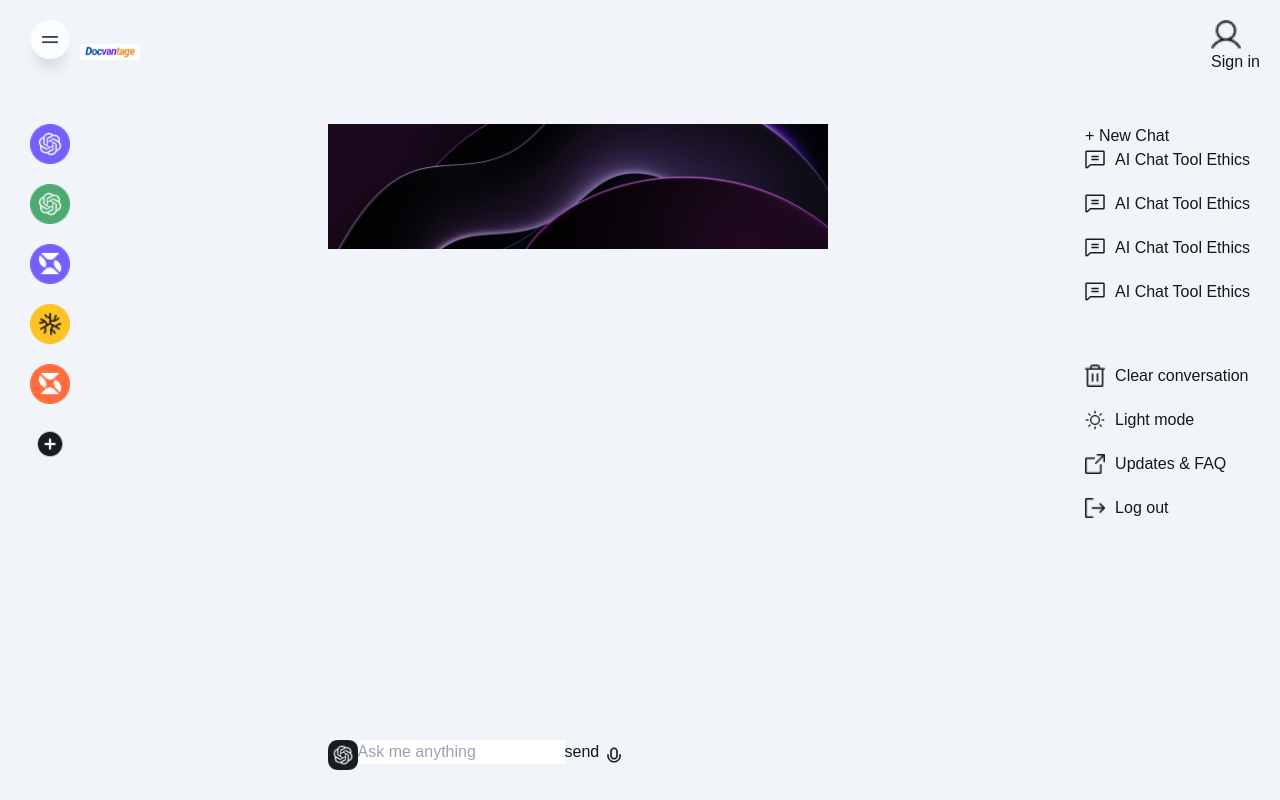
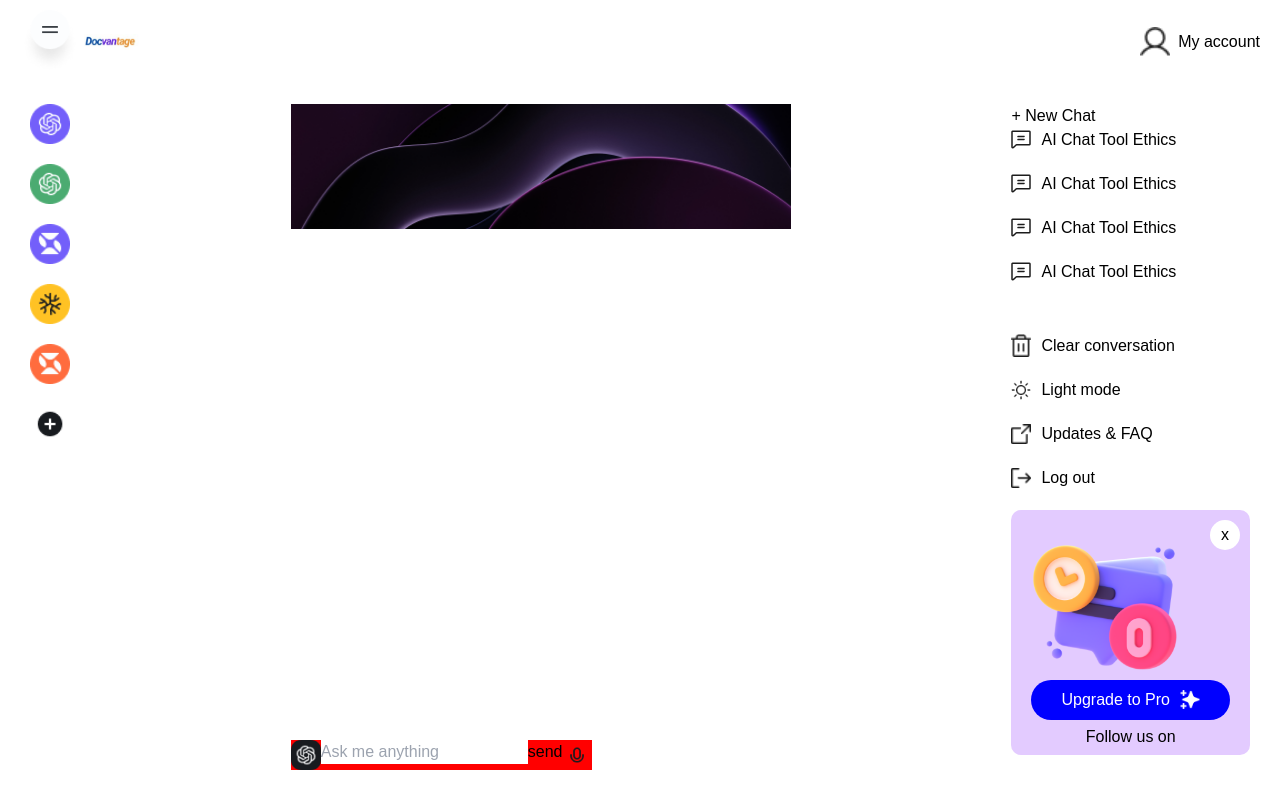
Before and after one commit to AdedayoDev/vectronWebApp, a Next.js app: page / in a window 1280 px wide. Built offline with nearby package versions, Linux system fonts and the light colour scheme.

Commit message:
commit changes

```diff
--- a/src/components/chat/Chat.jsx
+++ b/src/components/chat/Chat.jsx
@@ -7,7 +7,7 @@ export default function Chat() {
     <main>
       <section>
         <div className="chat-left">
-          <Link href="/" className='links'>
+          <Link href="/" className="links">
             <Image
               src="/assets/images/logo2.png"
               alt="Logo 2"
@@ -15,7 +15,7 @@ export default function Chat() {
               height={40}
             />
           </Link>
-          <Link href="/" className='links'>
+          <Link href="/" className="links">
             <Image
               src="/assets/images/logo3.png"
               alt="Logo 3"
@@ -23,7 +23,7 @@ export default function Chat() {
               height={40}
             />
           </Link>
-          <Link href="/" className='links'>
+          <Link href="/" className="links">
             <Image
               src="/assets/images/logo5.png"
               alt="Logo 5"
@@ -31,7 +31,7 @@ export default function Chat() {
               height={40}
             />
           </Link>
-          <Link href="/" className='links'>
+          <Link href="/" className="links">
             <Image
               src="/assets/images/logo.png"
               alt="Logo"
@@ -39,7 +39,7 @@ export default function Chat() {
               height={40}
             />
           </Link>
-          <Link href="/" className='links'>
+          <Link href="/" className="links">
             <Image
               src="/assets/images/logo4.png"
               alt="Logo 4"
@@ -47,7 +47,7 @@ export default function Chat() {
               height={40}
             />
           </Link>
-          <Link href="/" className='links'>
+          <Link href="/" className="links">
             <Image
               src="/assets/icons/add.png"
               alt="Add icon"
@@ -58,7 +58,7 @@ export default function Chat() {
         </div>
       </section>
 
-      <Feed/>
+      <Feed />
 
       <section className="chat-right">
         <div className="chat-right-top">
@@ -66,34 +66,102 @@ export default function Chat() {
             <button className="btn-dark">+ New Chat</button>
           </Link>
           <Link href="/" className="links">
-            <Image src="/assets/icons/message.png" alt="Message icon" width={20} height={20} /> AI Chat Tool Ethics
+            <Image
+              src="/assets/icons/message.png"
+              alt="Message icon"
+              width={20}
+              height={20}
+            />{" "}
+            AI Chat Tool Ethics
           </Link>
           <Link href="/" className="links">
-            <Image src="/assets/icons/message.png" alt="Message icon" width={20} height={20} /> AI Chat Tool Ethics
+            <Image
+              src="/assets/icons/message.png"
+              alt="Message icon"
+              width={20}
+              height={20}
+            />{" "}
+            AI Chat Tool Ethics
           </Link>
           <Link href="/" className="links">
-            <Image src="/assets/icons/message.png" alt="Message icon" width={20} height={20} /> AI Chat Tool Ethics
+            <Image
+              src="/assets/icons/message.png"
+              alt="Message icon"
+              width={20}
+              height={20}
+            />{" "}
+            AI Chat Tool Ethics
           </Link>
           <Link href="/" className="links">
-            <Image src="/assets/icons/message.png" alt="Message icon" width={20} height={20} /> AI Chat Tool Ethics
+            <Image
+              src="/assets/icons/message.png"
+              alt="Message icon"
+              width={20}
+              height={20}
+            />{" "}
+            AI Chat Tool Ethics
           </Link>
         </div>
 
         <div className="chat-right-bottom">
           <Link href="/" className="links">
-            <Image src="/assets/icons/delete.png" alt="Delete icon" width={20} height={20} /> Clear conversation
+            <Image
+              src="/assets/icons/delete.png"
+              alt="Delete icon"
+              width={20}
+              height={20}
+            />{" "}
+            Clear conversation
           </Link>
           <Link href="/" className="links">
-            <Image src="/assets/icons/light.png" alt="Light mode icon" width={20} height={20} /> Light mode
+            <Image
+              src="/assets/icons/light.png"
+              alt="Light mode icon"
+              width={20}
+              height={20}
+            />{" "}
+            Light mode
           </Link>
           <Link href="/" className="links">
-            <Image src="/assets/icons/upload.png" alt="Updates icon" width={20} height={20} /> Updates & FAQ
+            <Image
+              src="/assets/icons/upload.png"
+              alt="Updates icon"
+              width={20}
+              height={20}
+            />{" "}
+            Updates & FAQ
           </Link>
           <Link href="/" className="links">
-            <Image src="/assets/icons/logout.png" alt="Logout icon" width={20} height={20} /> Log out
+            <Image
+              src="/assets/icons/logout.png"
+              alt="Logout icon"
+              width={20}
+              height={20}
+            />{" "}
+            Log out
           </Link>
         </div>
-        <div className="upgrade"></div>
+        <div className="upgrade">
+          <div className="close_btn">x</div>
+          <div className="upgrade-content">
+            <Image
+              src="/assets/images/Empty-chat.png"
+              alt="upgade-image"
+              width={150}
+              height={100}
+            />
+            <button>
+              Upgrade to Pro
+              <Image
+                src="/assets/icons/solid.png"
+                alt="upgade-image"
+                width={20}
+                height={20}
+              />
+            </button>
+          </div>
+          <p>Follow us on</p>
+        </div>
       </section>
     </main>
   );
--- a/src/components/chat/Nav.jsx
+++ b/src/components/chat/Nav.jsx
@@ -1,4 +1,4 @@
-'use client'
+"use client";
 import Image from "next/image";
 
 export default function Nav() {
@@ -19,8 +19,14 @@ export default function Nav() {
             height={60}
           />
         </div>
-        <div>
-          <button> <Image src='/assets/icons/user.png' alt="user" width={30} height={30} /> Sign in</button>
+        <div className="sign-in">
+          <Image
+            src="/assets/icons/user.png"
+            alt="user"
+            width={30}
+            height={30}
+          />{" "}
+          <button> My account</button>
         </div>
       </div>
     </nav>
--- a/styles/globals.css
+++ b/styles/globals.css
@@ -13,10 +13,12 @@
     --foreground: #ededed;
   }
 }
+*{
+  margin: 0;
+  padding: 0;
+}
+body {
 
-body {
-  color: var(--foreground);
-  background: var(--background);
   font-family: Arial, Helvetica, sans-serif;
 }
 
@@ -33,12 +35,18 @@ main {
   align-items: center;
 }
 .chat-right-bottom {
-  margin-top: 60px;
+  margin-top: 50px;
 }
 .navbar {
   display: flex;
   justify-content: space-between;
-  padding: 20px;
+  padding: 10px 20px;
+}
+.sign-in{
+  display: flex;
+  justify-content: center;
+  align-items: center;
+  gap: 8px;
 }
 .logo-img {
   display: flex;
@@ -49,3 +57,43 @@ main {
   position: fixed;
   bottom: 30px;
 }
+
+.input-feed{
+  background-color: red;
+}
+.upgrade{
+  background-color: #E3CBFF;
+  position: relative;
+  padding: 20px;
+  height: 245px;
+  border-radius: 10px;
+  text-align: center;
+}
+.upgrade p{
+  margin-top: 5px;
+}
+.upgrade button{
+  background-color: blue;
+  display: flex;
+  color: white;
+  padding: 8px 30px;
+  width: 100%;
+  justify-content: center;
+  align-items: center;
+  gap: 10px;
+  border-radius: 20px;
+}
+.close_btn{
+  position: absolute;
+  right: 10px;
+  top: 10px;
+  background-color: white;
+  padding: 5px;
+  border-radius: 50%;
+  height: 30px;
+  width: 30px;
+ text-align: center;
+ display: flex;
+ align-items: center;
+ justify-content: center;
+}
```
Also changed, not shown: package.json (+12 -13 lines), 1 other file (tests, documents, lock files or other folders).
